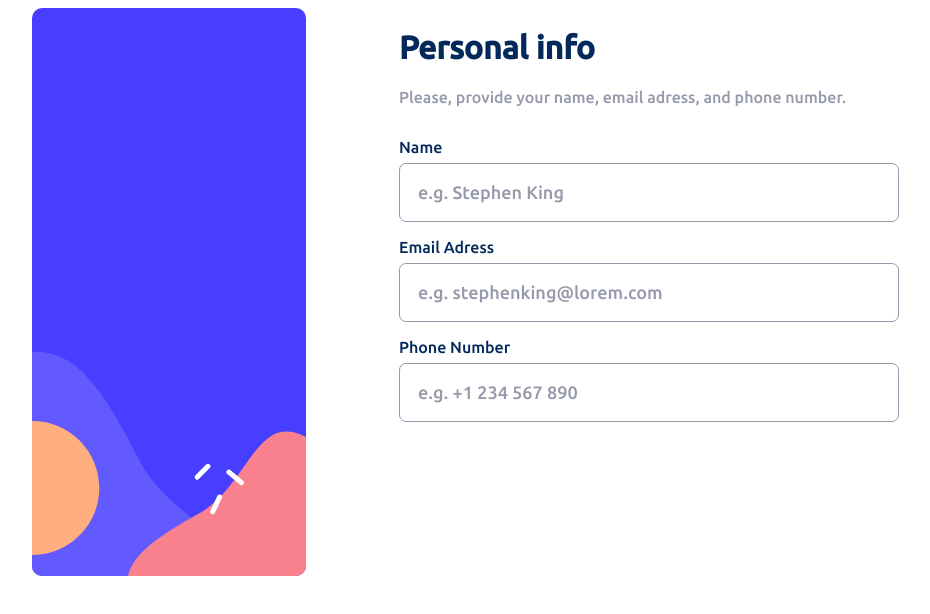
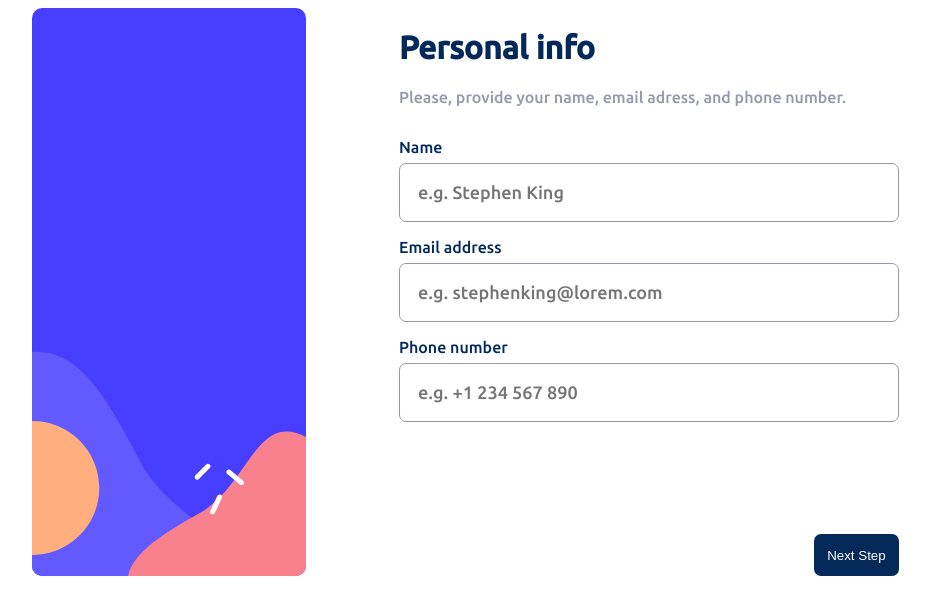
Before and after one commit to LucasNahuel/angular-multi-step-form, an Angular app: page / in a window 1280 px wide. Shown: the top 614 px of the page, without its empty margins (128-1058 px from the left). Built offline with nearby package versions, Linux system fonts and the light colour scheme.

Commit message:
added input validation and error warnings at first step component

```diff
--- a/src/app/first-step/first-step.component.html
+++ b/src/app/first-step/first-step.component.html
@@ -12,18 +12,52 @@
         </div>
 
         <div class="form-group">
-            <label for="name">Name</label>
-            <input type="text" formControlName="name">
+
+
+            <div class="label-container">
+                <label for="name">Name</label>
+                <div class="input-error" *ngIf="this.firstForm.get('name')?.errors?.['required'] && this.firstForm.get('name')?.pristine == false">
+                    This field is required
+                </div>
+                <div class="input-error" *ngIf="this.firstForm.get('name')?.errors?.['maxlength'] && this.firstForm.get('name')?.pristine == false">
+                    Too long
+                </div>
+            </div>
+            <input placeholder="e.g. Stephen King" type="text" formControlName="name" [ngClass]="{'input-invalid': this.firstForm.get('name')?.invalid === true && this.firstForm.get('name')?.pristine === false}">
         </div>
 
         <div class="form-group">
-            <label for="email">Email Adress</label>
-            <input type="text" formControlName="email">
+            <div class="label-container">
+                <label for="name">Email address</label>
+                <div class="input-error" *ngIf="this.firstForm.get('email')?.errors?.['required'] && this.firstForm.get('email')?.pristine == false">
+                    This field is required
+                </div>
+                <div class="input-error" *ngIf="this.firstForm.get('email')?.errors?.['maxlength'] && this.firstForm.get('email')?.pristine == false">
+                    Too long
+                </div>
+                <div class="input-error" *ngIf="this.firstForm.get('email')?.errors?.['email'] && this.firstForm.get('email')?.pristine == false">
+                    Invalid email address
+                </div>
+            </div>
+            <input email placeholder="e.g. stephenking@lorem.com" type="email" formControlName="email" [ngClass]="{'input-invalid': this.firstForm.get('email')?.invalid === true && this.firstForm.get('email')?.pristine === false}">
         </div>
 
         <div class="form-group">
-            <label for="phone">Phone Number</label>
-            <input type="text" formControlName="phone">
+            <div class="label-container">
+                <label for="name">Phone number</label>
+                <div class="input-error" *ngIf="this.firstForm.get('phone')?.errors?.['required'] && this.firstForm.get('phone')?.pristine == false">
+                    This field is required
+                </div>
+                <div class="input-error" *ngIf="this.firstForm.get('phone')?.errors?.['maxlength'] && this.firstForm.get('phone')?.pristine == false">
+                    Too long
+                </div>
+            </div>
+            <input placeholder="e.g. +1 234 567 890" type="number" formControlName="phone" [ngClass]="{'input-invalid': this.firstForm.get('phone')?.invalid === true && this.firstForm.get('phone')?.pristine === false}">
+        </div>
+
+
+        <div class="button-submit-container">
+            <button class="submit-button" (click)="nextStep()">Next Step</button>
         </div>
 
     </form>
--- a/src/app/first-step/first-step.component.ts
+++ b/src/app/first-step/first-step.component.ts
@@ -9,9 +9,9 @@ import { ReactiveFormsModule, FormControl, FormGroup, Validators } from '@angula
 export class FirstStepComponent implements OnInit {
 
   firstForm = new FormGroup({
-    name : new FormControl('e.g. Stephen King', [ Validators.min(1), Validators.max(300), Validators.required]),
-    email : new FormControl('e.g. stephenking@lorem.com', [ Validators.min(1), Validators.max(300), Validators.required]),
-    phone : new FormControl('e.g. +1 234 567 890', [Validators.min(1), Validators.max(300), Validators.required])
+    name : new FormControl('', [ Validators.minLength(1), Validators.maxLength(300), Validators.required]),
+    email : new FormControl('', [ Validators.minLength(1), Validators.maxLength(300), Validators.required]),
+    phone : new FormControl('', [Validators.minLength(1), Validators.maxLength(300), Validators.required])
   });
 
   constructor() { }
@@ -19,4 +19,9 @@ export class FirstStepComponent implements OnInit {
   ngOnInit(): void {
   }
 
+  nextStep(){
+    console.log("next step");
+    console.log(this.firstForm.valid);
+  }
+
 }
--- a/src/styles.css
+++ b/src/styles.css
@@ -47,11 +47,18 @@ input{
     border-color: var(--cool-gray);
 }
 
-input[type="text"]:focus{
+input:hover{
+    cursor: pointer;
+}
+
+input:focus{
     border-color: var(--purplish-blue);
     color: var(--marine-blue);
     outline: none;
 }
+
+
+
 
 .form-root{
     display: flex;
@@ -70,12 +77,18 @@ app-first-step{
     width: 100%;
 }
 
+.first-step{
+
+    height: 100%;
+}
+
 .first-step-form{
     display: flex;
     flex-direction: column;
     max-width: 500px;
     margin: auto auto;
     gap: 1em;
+    height: 100%;
 }
 
 .form-group{
@@ -83,3 +96,45 @@ app-first-step{
     flex-direction: column;
     gap: 7px;
 }
+
+.button-submit-container{
+    margin: auto 0 0 auto;
+    display: flex;
+    justify-content: end;
+}
+
+.submit-button{
+    padding: 1em;
+    color: white;
+    background-color: var(--marine-blue);
+    outline: none;
+    border-radius: 7px;
+    border-style: none;
+}
+
+.submit-button:hover{
+    cursor: pointer;
+}
+
+
+/* disables the step buttons on inputs */
+
+input::-webkit-outer-spin-button,
+input::-webkit-inner-spin-button {
+  -webkit-appearance: none;
+  margin: 0;
+}
+
+.label-container{
+    display: flex;
+    flex-direction: row;
+    justify-content: space-between;
+}
+
+.input-error{
+    color: var(--strawberry-red);
+}
+
+.input-invalid{
+    border-color: var(--strawberry-red);
+}
```
